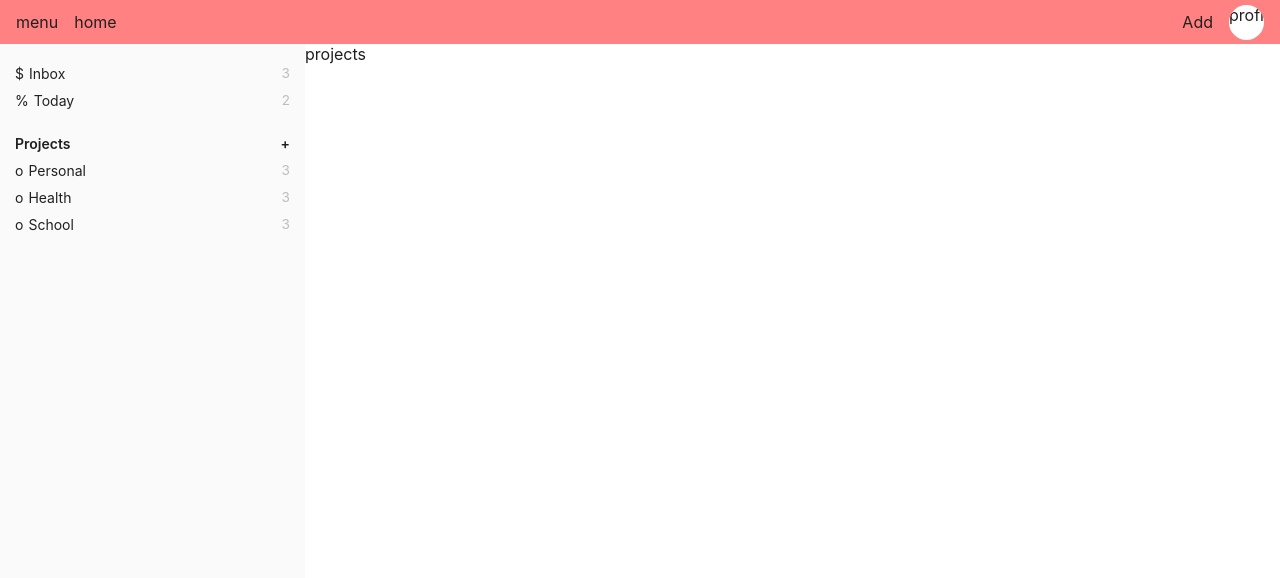
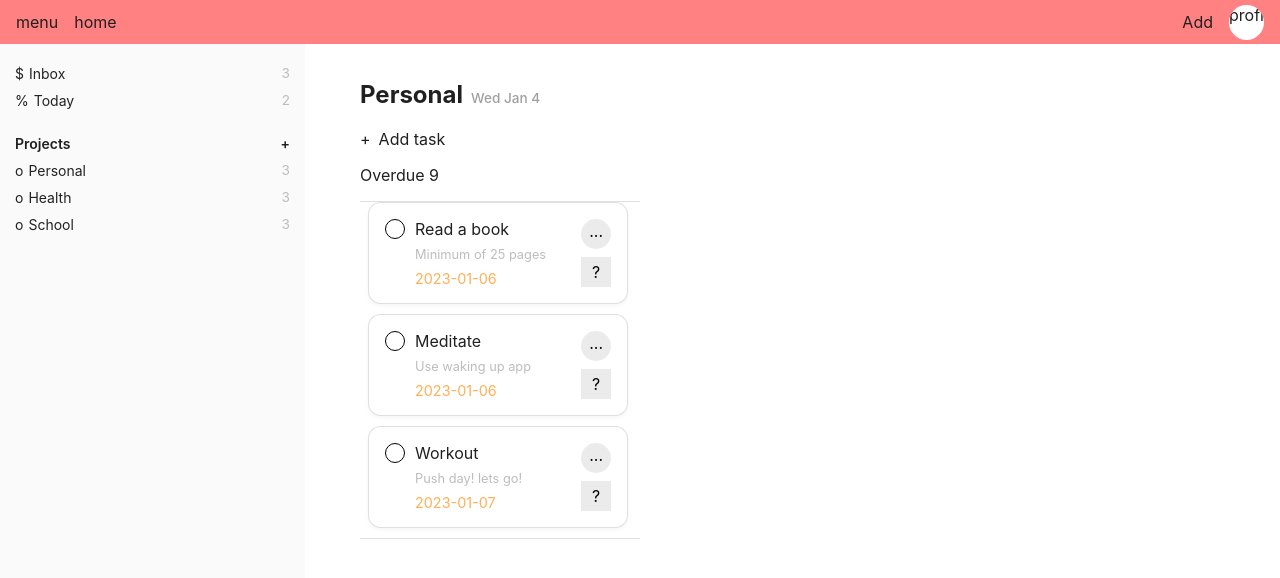
Before and after one commit to salvantjeff/todo-app, a React (Create React App) app in the folder todo-list-app/: page /projects/0d67c5d0-ab6d-4e05-88cb-1981a1187f5a in a window 1280 px wide. Shown: the top 578 px of the page. Built offline with nearby package versions, Linux system fonts and the light colour scheme.

Commit message:
Set up routing for each project

```diff
--- a/todo-list-app/src/App.js
+++ b/todo-list-app/src/App.js
@@ -138,7 +138,7 @@ function App() {
                 {/* <Header /> */}
                 <Routes>
                   <Route path='/app/today' element={<Home todoSections={todoSections} setTodoSections={setTodoSections}/>}/>
-                  <Route path='/projects/:id' element={<ProjectsDetail />}/>
+                  <Route path='/projects/:id' element={<ProjectsDetail projects={projects} setProjects={setProjects} />}/>
                   <Route
                     path='/sections/:id'
                     element={<TodoSections
--- a/todo-list-app/src/components/LeftSideMenu/LeftSideMenu.js
+++ b/todo-list-app/src/components/LeftSideMenu/LeftSideMenu.js
@@ -76,7 +76,8 @@ function LeftSideMenu({
                         </div>
                         {projects.map(project => {
                             return (
-                                <div key={project.id} className="side-menu__projects-contents">
+                                <Link to={`/projects/${project.id}`} key={project.id} className="links">
+                                <div className="side-menu__projects-contents">
                                     <div onMouseOut={handleMouseOut} onMouseOver={handleOnHover} className="side-menu__section-item">
                                         <div className="section-item-details">
                                             <div>{project.icon}</div>
@@ -86,6 +87,7 @@ function LeftSideMenu({
                                         <div onClick={handleRemoveProject} data-id={project.id} className="section-item__remove">-</div>
                                     </div>
                                 </div>
+                                </Link>
                             );
                         })}
                     </div>
--- a/todo-list-app/src/components/ProjectsDetail/ProjectsDetail.js
+++ b/todo-list-app/src/components/ProjectsDetail/ProjectsDetail.js
@@ -1,10 +1,119 @@
 import './ProjectsDetail.css';
+import { v4 as uuidv4 } from 'uuid';
+import Header from '../Header/Header';
+import AddTaskForm from '../Forms/AddTaskForm/AddTaskForm';
+import { useParams } from 'react-router-dom';
+import TodoCard from '../TodoCard/TodoCard';
+import { useState, useEffect } from 'react';
 
-function ProjectsDetail() {
+function ProjectsDetail({ projects, setProjects }) {
+    const { id } = useParams();
+    const [addTaskFormActive, setAddFormTaskActive] = useState(false);
+    const [addTask, setAddTask] = useState({
+        name: '',
+        description: '',
+        date: '',
+        id: uuidv4(),
+        priority: 4,
+    });
+
+    function handleTodoComplete(e) {
+        const cardId = e.target.dataset.id;
+        const newProjects = projects.map(project => {
+            if (project.id === id) {
+                return {
+                    ...project,
+                    data: project.data.filter(todo => todo.id !== cardId)
+                }
+            };
+            return project;
+        });
+        setProjects(newProjects);
+    };
+
+    function handleAddTaskFormActive() {
+        setAddFormTaskActive(!addTaskFormActive);
+    };
+
+    useEffect(() => {
+        if (addTaskFormActive) {
+            document.body.classList.add('addTaskFormActive');
+        } else {
+            document.body.classList.remove('addTaskFormActive');
+        };
+    }, [addTaskFormActive]);
+
+    function handleAddNewTask(e) {
+        e.preventDefault();
+        console.log('Adding new task...');
+        const newProjects = projects.map(project => {
+            if (project.id === id) {
+                return {
+                    ...project,
+                    data: [...project.data, addTask]
+                }
+            };
+            return project;
+        })
+
+        setProjects(newProjects);
+        setAddTask({
+            name: '',
+            description: '',
+            date: '',
+            id: uuidv4(),
+            priority: 4,
+        });
+        setAddFormTaskActive(false);
+    };
+
+    function getTitle() {
+        let title = '';
+        for (let project of projects) {
+            if (project.id === id) {
+                title = project.name;
+            };
+        }
+        return title;
+    };
+    const currentTitle = getTitle();
+    console.log(currentTitle);
+    const [currTodos] = [...projects.filter(project => project.id === id)];
     return (
-        <div>
-            projects
+        <>
+        <Header currentTitle={currentTitle} />
+        <div className="board-view__content">
+            <section className="section-board add-button">
+                <div onClick={handleAddTaskFormActive} className="add-task-button">
+                    <p>+</p>
+                    <p>Add task</p>
+                </div>
+            </section>
+            <section className="section-board view">
+                <div className="section-board__view-header">
+                    <p>Overdue <span>9</span></p>
+                </div>
+                <div className="section-board__cards">
+                    {currTodos.data.map(todo => {
+                        return (
+                            <TodoCard
+                                key={todo.id}
+                                todo={todo}
+                                handleTodoComplete={handleTodoComplete}
+                            />
+                        );
+                    })}
+                </div>
+                <footer className="section-board__footer"></footer>
+            </section>
+            <AddTaskForm
+                onSubmit={handleAddNewTask}
+                addTask={addTask}
+                setAddTask={setAddTask}
+                setAddFormTaskActive={setAddFormTaskActive}
+            />
         </div>
+        </>
     );
 };
 
```
